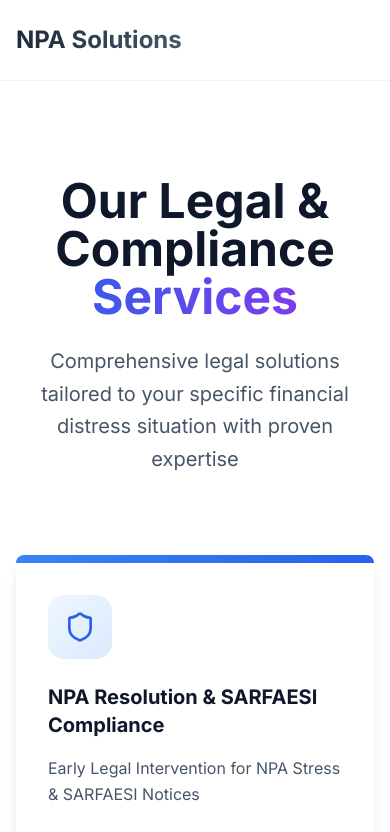
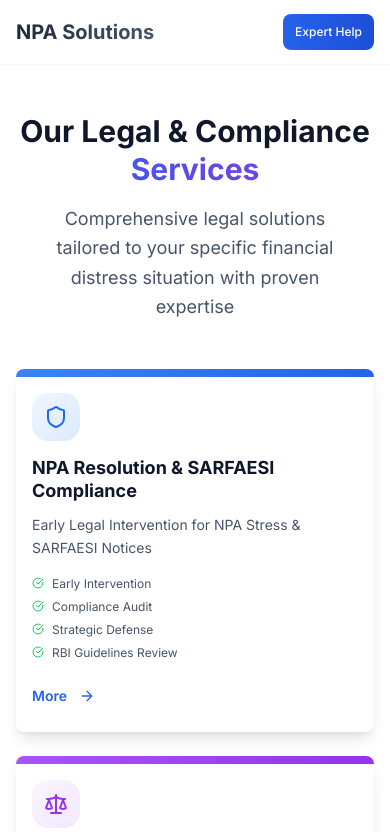
Before and after one commit to NPASolutions/npa-solutions, a React (Vite) app: page /services in a window 390 px wide. Shown: the top 832 px of the page. Built offline with nearby package versions, Linux system fonts and the light colour scheme.

Commit message:
Fix mobile usability
Adjusted element sizes for improved mobile usability without altering the overall design or structure.

```diff
--- a/src/pages/Index.tsx
+++ b/src/pages/Index.tsx
@@ -298,27 +298,27 @@ If you're struggling with a Non-Performing Asset, our team is here to help you m
 
             </motion.div>
 
-            <h1 className="text-5xl md:text-7xl lg:text-8xl font-bold text-slate-900 mb-8 leading-tight">
+            <h1 className="text-3xl sm:text-4xl md:text-5xl lg:text-7xl xl:text-8xl font-bold text-slate-900 mb-6 sm:mb-8 leading-tight px-2">
               Navigating Financial Distress with{" "}
               <span className="bg-gradient-to-r from-blue-600 via-purple-600 to-blue-700 bg-clip-text text-transparent">
                 Strategic Clarity
               </span>
             </h1>
 
-            <p className="text-xl md:text-2xl text-slate-600 mb-12 max-w-4xl mx-auto leading-relaxed">
+            <p className="text-lg sm:text-xl md:text-2xl text-slate-600 mb-8 sm:mb-12 max-w-4xl mx-auto leading-relaxed px-4">
               Empowering MSME, Entrepreneurs & Borrowers with Expert Legal guidance through
               <span className="font-semibold text-slate-800"> SARFAESI, DRT, IBC & Financial Restructuring</span>
             </p>
 
-            <div className="flex flex-col sm:flex-row gap-6 justify-center mb-16">
+            <div className="flex flex-col sm:flex-row gap-4 sm:gap-6 justify-center mb-12 sm:mb-16 px-4">
               <motion.div whileHover={{
               scale: 1.05
             }} whileTap={{
               scale: 0.95
             }}>
                 <Link to="/expert-help">
-                  <Button size="lg" className="bg-gradient-to-r from-blue-600 to-blue-700 hover:from-blue-700 hover:to-blue-800 text-white px-10 py-4 rounded-xl text-lg font-semibold shadow-xl hover:shadow-2xl transition-all duration-300">
-                    <Phone className="mr-2" size={20} />
+                  <Button size="lg" className="bg-gradient-to-r from-blue-600 to-blue-700 hover:from-blue-700 hover:to-blue-800 text-white px-6 sm:px-10 py-3 sm:py-4 rounded-xl text-base sm:text-lg font-semibold shadow-xl hover:shadow-2xl transition-all duration-300 w-full sm:w-auto">
+                    <Phone className="mr-2" size={18} />
                     Schedule Consultation
                   </Button>
                 </Link>
@@ -329,8 +329,8 @@ If you're struggling with a Non-Performing Asset, our team is here to help you m
               scale: 0.95
             }}>
                 <Link to="/services">
-                  <Button variant="outline" size="lg" className="border-2 border-slate-300 text-slate-700 hover:bg-slate-50 px-10 py-4 rounded-xl text-lg font-semibold">
-                    <ArrowRight className="mr-2" size={20} />
+                  <Button variant="outline" size="lg" className="border-2 border-slate-300 text-slate-700 hover:bg-slate-50 px-6 sm:px-10 py-3 sm:py-4 rounded-xl text-base sm:text-lg font-semibold w-full sm:w-auto">
+                    <ArrowRight className="mr-2" size={18} />
                     Explore Services
                   </Button>
                 </Link>
--- a/src/pages/Services.tsx
+++ b/src/pages/Services.tsx
@@ -75,8 +75,8 @@ If you're struggling with a Non-Performing Asset, our team is here to help you m
       {/* Navigation */}
       <nav className="bg-white/90 backdrop-blur-xl shadow-lg border-b border-slate-100">
         <div className="max-w-7xl mx-auto px-4 sm:px-6 lg:px-8">
-          <div className="flex justify-between items-center h-20">
-            <Link to="/" className="font-bold text-2xl bg-gradient-to-r from-slate-800 to-slate-600 bg-clip-text text-transparent">
+          <div className="flex justify-between items-center h-16 sm:h-20">
+            <Link to="/" className="font-bold text-xl sm:text-2xl bg-gradient-to-r from-slate-800 to-slate-600 bg-clip-text text-transparent">
               NPA Solutions
             </Link>
 
@@ -95,10 +95,19 @@ If you're struggling with a Non-Performing Asset, our team is here to help you m
               </Link>
             </div>
 
-            <div className="hidden md:flex">
+            <div className="hidden sm:flex">
               <Link to="/expert-help">
-                <Button className="bg-gradient-to-r from-blue-600 to-blue-700 hover:from-blue-700 hover:to-blue-800 text-white px-6 py-3 rounded-xl shadow-lg hover:shadow-xl transition-all duration-300">
+                <Button className="bg-gradient-to-r from-blue-600 to-blue-700 hover:from-blue-700 hover:to-blue-800 text-white px-4 sm:px-6 py-2 sm:py-3 rounded-xl shadow-lg hover:shadow-xl transition-all duration-300 text-sm sm:text-base">
                   Get Expert Help
+                </Button>
+              </Link>
+            </div>
+
+            {/* Mobile Menu Button */}
+            <div className="sm:hidden">
+              <Link to="/expert-help">
+                <Button size="sm" className="bg-gradient-to-r from-blue-600 to-blue-700 text-white px-3 py-2 rounded-lg text-xs">
+                  Expert Help
                 </Button>
               </Link>
             </div>
@@ -107,26 +116,26 @@ If you're struggling with a Non-Performing Asset, our team is here to help you m
       </nav>
 
       {/* Services Section */}
-      <section className="py-24 bg-white relative">
+      <section className="py-12 sm:py-16 lg:py-24 bg-white relative">
         <div className="max-w-7xl mx-auto px-4 sm:px-6 lg:px-8">
           <motion.div
             initial={{ opacity: 0, y: 30 }}
             animate={{ opacity: 1, y: 0 }}
             transition={{ duration: 0.8 }}
-            className="text-center mb-20"
+            className="text-center mb-12 sm:mb-16 lg:mb-20"
           >
-            <h1 className="text-5xl md:text-6xl font-bold text-slate-900 mb-6">
+            <h1 className="text-3xl sm:text-4xl md:text-5xl lg:text-6xl font-bold text-slate-900 mb-4 sm:mb-6 leading-tight">
               Our Legal & Compliance
               <span className="block bg-gradient-to-r from-blue-600 to-purple-600 bg-clip-text text-transparent">
                 Services
               </span>
             </h1>
-            <p className="text-xl text-slate-600 max-w-3xl mx-auto leading-relaxed">
+            <p className="text-lg sm:text-xl text-slate-600 max-w-3xl mx-auto leading-relaxed px-4">
               Comprehensive legal solutions tailored to your specific financial distress situation with proven expertise
             </p>
           </motion.div>
 
-          <div className="grid grid-cols-1 md:grid-cols-2 lg:grid-cols-3 gap-8">
+          <div className="grid grid-cols-1 sm:grid-cols-2 lg:grid-cols-3 gap-6 sm:gap-8">
             {services.map((service, index) => (
               <motion.div
                 key={index}
@@ -144,24 +153,24 @@ If you're struggling with a Non-Performing Asset, our team is here to help you m
 
                 <Card className="h-full hover:shadow-2xl transition-all duration-500 border-0 shadow-lg overflow-hidden group">
                   <div className={`h-2 bg-gradient-to-r ${service.gradient}`}></div>
-                  <CardContent className="p-8">
-                    <div className={`w-16 h-16 rounded-2xl ${service.color} flex items-center justify-center mb-6 group-hover:scale-110 transition-transform duration-300`}>
-                      <service.icon size={32} className={service.iconColor} />
+                  <CardContent className="p-4 sm:p-6 lg:p-8">
+                    <div className={`w-12 h-12 sm:w-14 sm:h-14 lg:w-16 lg:h-16 rounded-2xl ${service.color} flex items-center justify-center mb-4 sm:mb-6 group-hover:scale-110 transition-transform duration-300`}>
+                      <service.icon size={24} className={`${service.iconColor} sm:w-7 sm:h-7 lg:w-8 lg:h-8`} />
                     </div>
 
-                    <h3 className="text-xl font-bold text-slate-900 mb-4 group-hover:text-blue-600 transition-colors duration-300">
+                    <h3 className="text-lg sm:text-xl font-bold text-slate-900 mb-3 sm:mb-4 group-hover:text-blue-600 transition-colors duration-300 leading-tight">
                       {service.title}
                     </h3>
 
-                    <p className="text-slate-600 mb-6 leading-relaxed">
+                    <p className="text-sm sm:text-base text-slate-600 mb-4 sm:mb-6 leading-relaxed">
                       {service.description}
                     </p>
 
-                    <div className="space-y-2 mb-6">
+                    <div className="space-y-2 mb-4 sm:mb-6">
                       {service.features.map((feature, idx) => (
-                        <div key={idx} className="flex items-center text-sm text-slate-600">
-                          <CheckCircle size={14} className="text-green-500 mr-2" />
-                          {feature}
+                        <div key={idx} className="flex items-center text-xs sm:text-sm text-slate-600">
+                          <CheckCircle size={12} className="text-green-500 mr-2 flex-shrink-0 sm:w-3.5 sm:h-3.5" />
+                          <span className="leading-tight">{feature}</span>
                         </div>
                       ))}
                     </div>
@@ -170,8 +179,8 @@ If you're struggling with a Non-Performing Asset, our team is here to help you m
                       to={`/service/${service.title.toLowerCase().replace(/[^a-z0-9]+/g, '-').replace(/(^-|-$)/g, '')}`}
                       className="inline-flex items-center"
                     >
-                      <Button variant="ghost" className="text-blue-600 hover:text-blue-700 hover:bg-blue-50 p-0 font-semibold group-hover:translate-x-2 transition-transform duration-300">
-                        More <ArrowRight size={16} className="ml-2" />
+                      <Button variant="ghost" className="text-blue-600 hover:text-blue-700 hover:bg-blue-50 p-0 font-semibold group-hover:translate-x-2 transition-transform duration-300 text-sm sm:text-base">
+                        More <ArrowRight size={14} className="ml-1 sm:ml-2 sm:w-4 sm:h-4" />
                       </Button>
                     </Link>
                   </CardContent>
```
